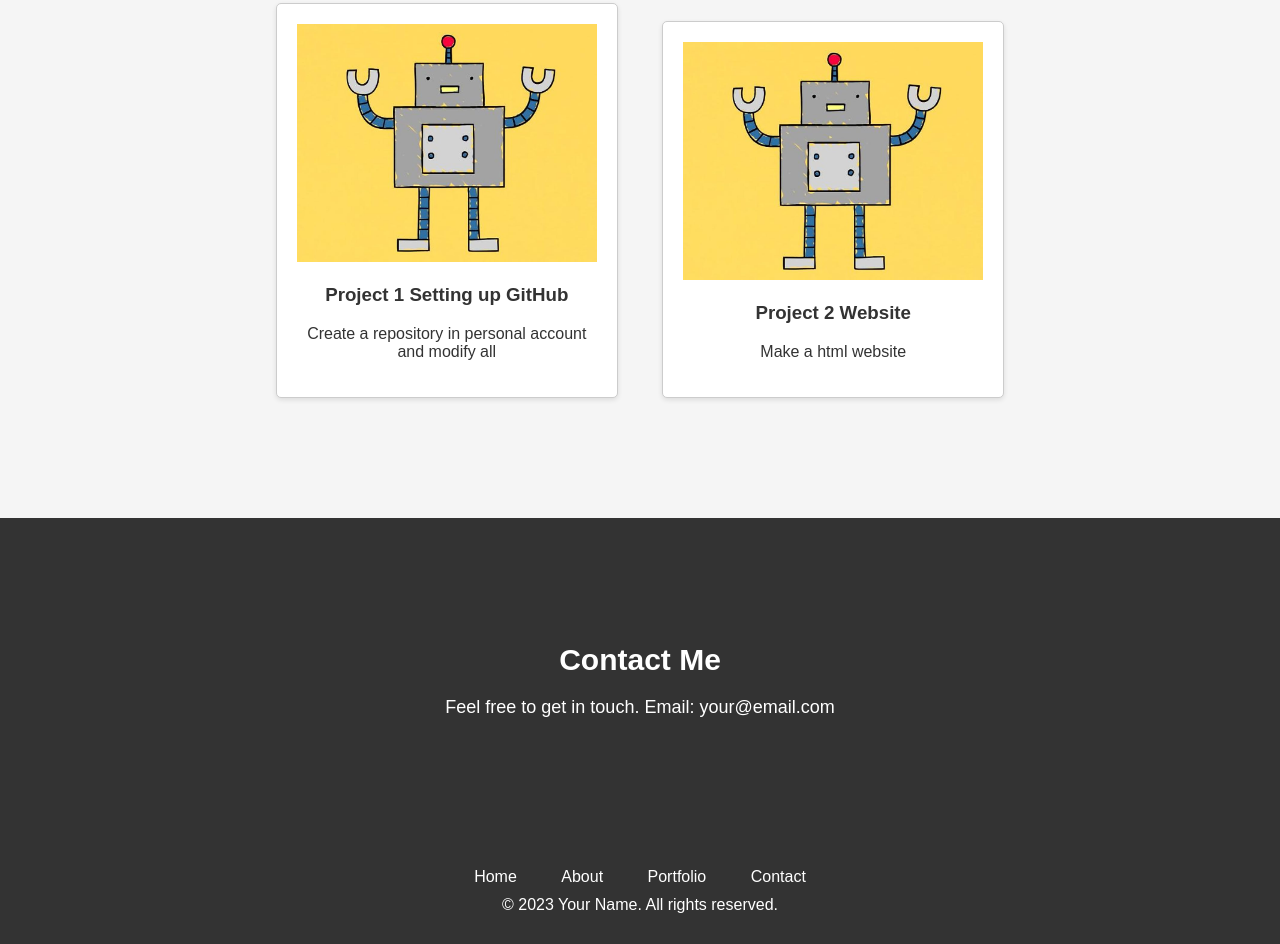
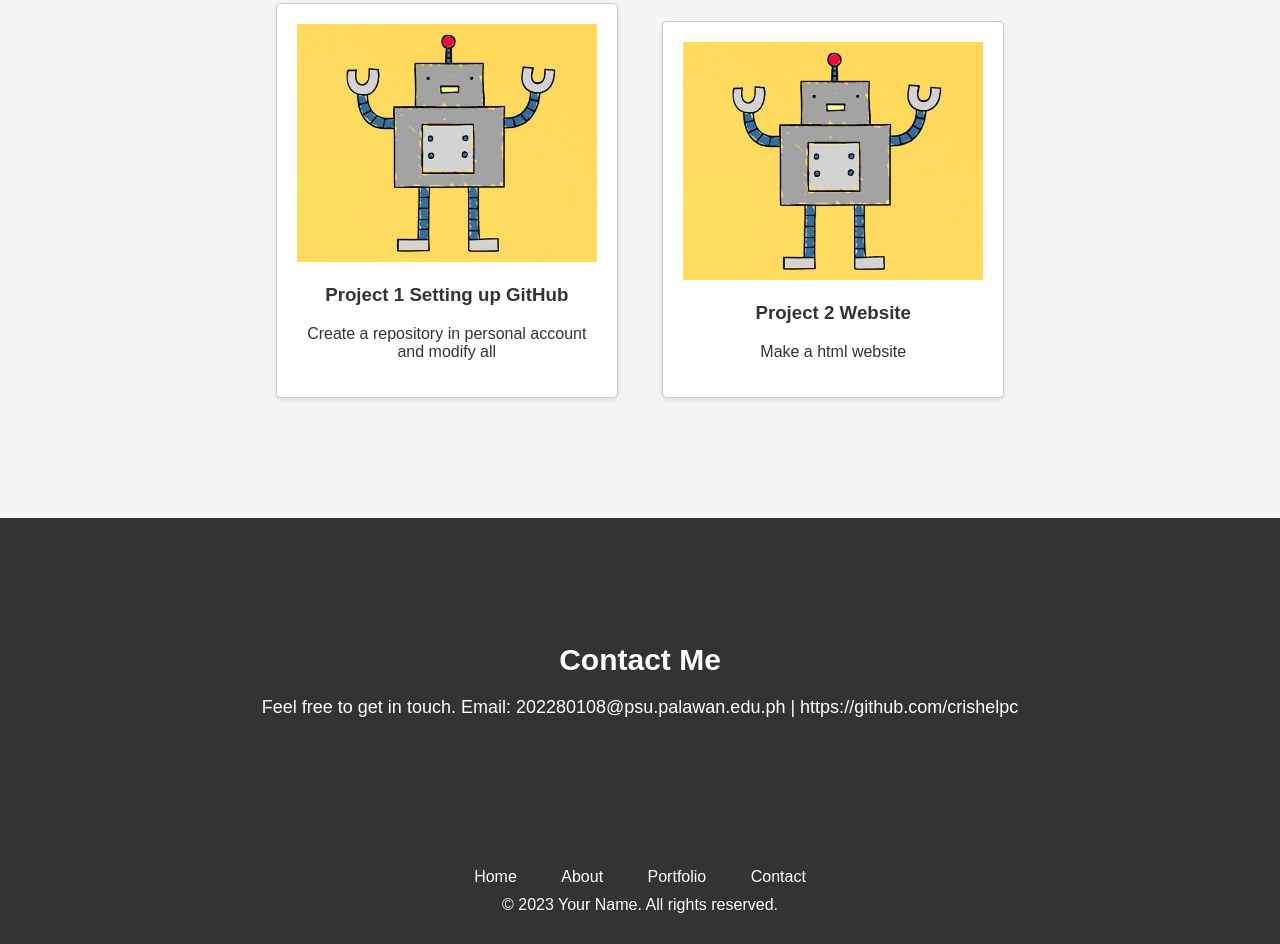
Before and after one commit to crishelpc/portfolio, a plain HTML site: page index.html in a window 1280 px wide. Shown: the part 913-1857 px from the top of the page. Drawn offline with Linux system fonts and the light colour scheme.

Commit message:
modify Contact Me

```diff
--- a/index.html
+++ b/index.html
@@ -46,7 +46,7 @@
 
     <section id="contact" class="contact">
         <h2>Contact Me</h2>
-        <p>Feel free to get in touch. Email: your@email.com</p>
+        <p>Feel free to get in touch. Email: 202280108@psu.palawan.edu.ph | https://github.com/crishelpc</p>
     </section>
 
     <footer>
```
